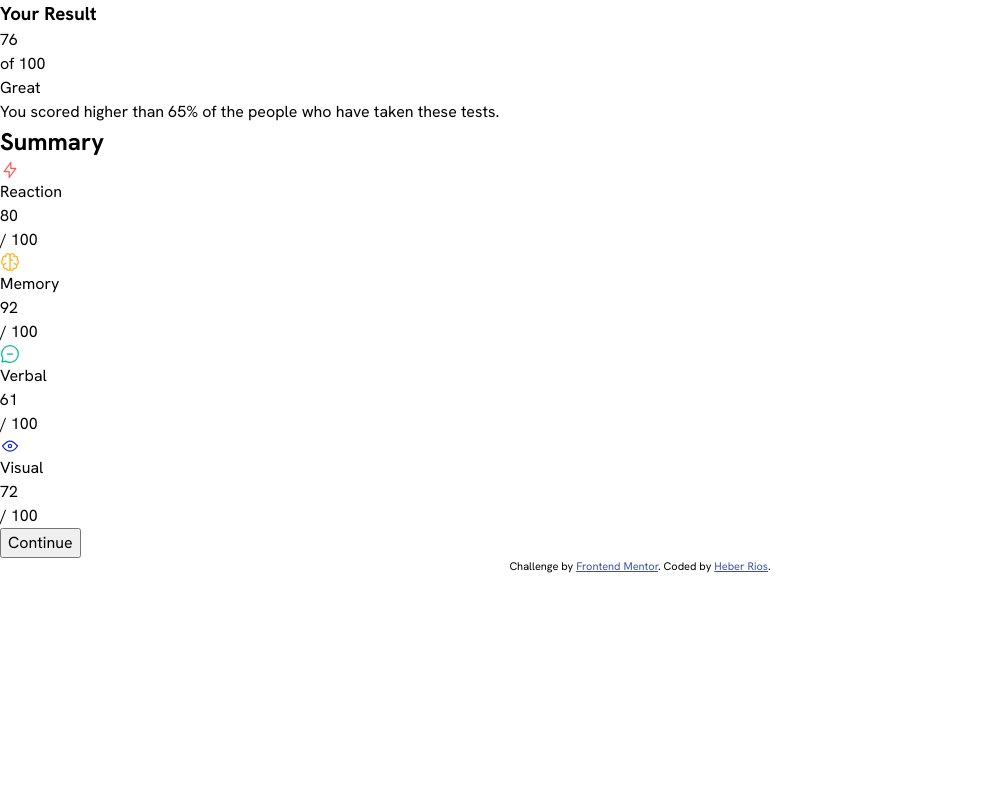
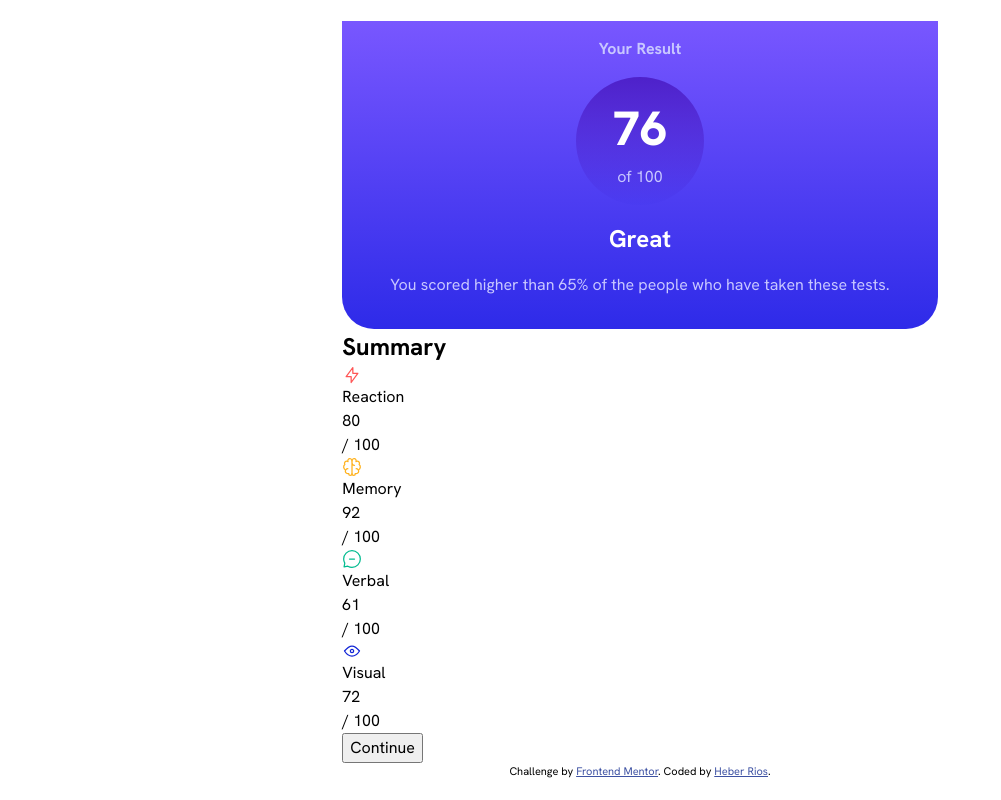
Before and after one commit to HeberRios/results-summary-component, a plain HTML site: page index.html in a window 1280 px wide. Shown: the whole page, without its empty margins (0-1001 px from the left). Drawn offline with Linux system fonts and the light colour scheme.

Commit message:
Style the result container
All the necessary styles to match the design were added to the section
element with the result-container class.

```diff
--- a/style.css
+++ b/style.css
@@ -18,6 +18,7 @@
 
     --clr-light-slate-blue: hsl(252, 100%, 67%);
     --clr-light-royal-blue: hsl(241, 81%, 54%);
+    --clr-light-royal-blue-transparent: hsla(241, 81%, 54%, 0.065);
 
     --clr-violet-blue: hsla(256, 72%, 46%, 1);
     --clr-persian-blue: hsla(241, 72%, 46%, 0);
@@ -108,7 +109,68 @@ h6 {
 }
 
 body {
+    min-height: 100vh;
+    display: flex;
+    flex-direction: column;
+    align-items: center;
+    justify-content: center;
     font-family: var(--ff-regular);
+}
+
+/* RESULT CONTAINER STYLES */
+
+.result-container {
+    display: flex;
+    flex-direction: column;
+    align-items: center;
+    gap: 1rem;
+    font-size: var(--fs-paragraph);
+    color: var(--clr-light-lavender);
+    padding: 1rem 3rem 2rem 3rem;
+    background: linear-gradient(
+        var(--clr-light-slate-blue),
+        var(--clr-light-royal-blue)
+    );
+    border-radius: 0 0 2rem 2rem;
+}
+
+h1 {
+    font-size: 1rem;
+}
+
+.score-number-wrapper {
+    position: relative;
+    display: flex;
+    flex-direction: column;
+    align-items: center;
+    padding: 1rem 2.32rem;
+    border-radius: 50%;
+    background: linear-gradient(
+        var(--clr-violet-blue),
+        var(--clr-light-royal-blue-transparent)
+    );
+    z-index: 2;
+
+    p:nth-child(1) {
+        font-size: 3rem;
+        font-weight: var(--fw-extra-bold);
+        color: var(--clr-white);
+    }
+
+    p:nth-child(2) {
+        font-size: 1rem;
+    }
+}
+
+.result-keyword {
+    font-size: 1.5rem;
+    font-weight: var(--fw-bold);
+    color: var(--clr-white);
+}
+
+.result-paragraph {
+    font-size: 1rem;
+    text-align: center;
 }
 
 .attribution {
```
